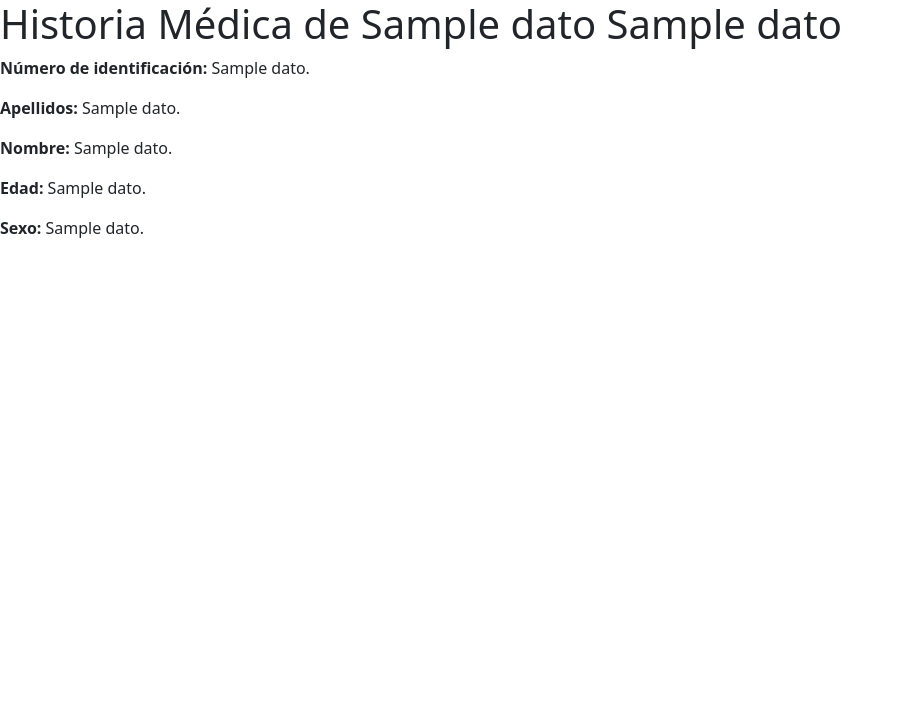
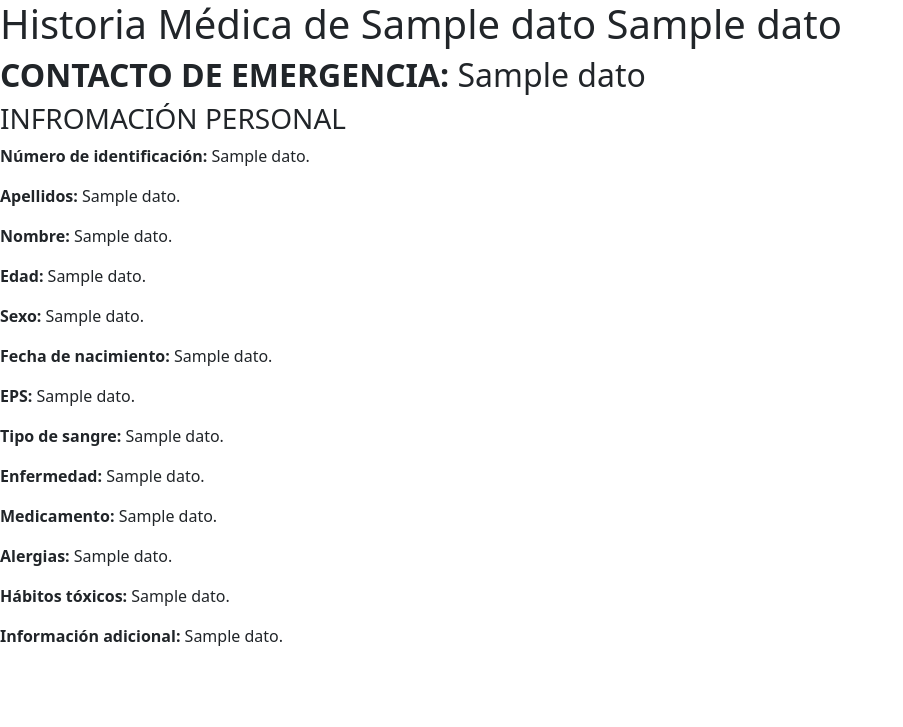
Before and after one commit to NatAlv4/TA_04, a Flask app: template templates/pdf_historia.html in a window 1280 px wide. Shown: the top 727 px of the page, without its empty margins (0-903 px from the left). Run offline with Flask 2, Linux system fonts and the light colour scheme; the template is opened without the code that fills it: most values are stand-ins (such as "Sample title", 1, 10 or a date in 2020).

Commit message:
PDF de historia médica.

```diff
--- a/templates/historia_medica.html
+++ b/templates/historia_medica.html
@@ -137,7 +137,7 @@
       <p>¿Actualmente usted tiene alguna enfermedad?</p>
       <textarea
         class="input-textarea"
-        name="medicamento"
+        name="enfermedad"
         placeholder="Si su respuesta es afirmativa, enliste aquí el tipo de enfermedad que tiene."
         required
       ></textarea>
@@ -185,7 +185,7 @@
         id="comments"
         class="input-textarea"
         name="adicional"
-        placeholder="Escriba algun dato especial, que pueda ser utl en caso de emergencia"
+        placeholder="Escriba algun dato especial, que pueda ser util en caso de emergencia"
       ></textarea>
     </div>
 
--- a/templates/pdf_historia.html
+++ b/templates/pdf_historia.html
@@ -14,14 +14,25 @@
   <div class="Title">
     <h1> Historia Médica de {{ datos[1] }} {{ datos[2] }}</h1>
   </div>
-    <div class="Información personal">
+    <div class="personal">
+      <h2> <strong>CONTACTO DE EMERGENCIA:</strong> {{ datos [9] }} </h2>
+      <h3> INFROMACIÓN PERSONAL </h3>
       <p> <strong> Número de identificación: </strong>  {{ datos[3] }}. </p>
       <p> <strong> Apellidos:</strong>  {{ datos[2] }}. </p>
       <p> <strong> Nombre:</strong>  {{ datos[1] }}. </p>
       <p> <strong> Edad:</strong>  {{ datos[4] }}. </p>
-      <p> <strong>Sexo:</strong>  {{ datos[7] }}. </p>
+      <p> <strong>Sexo:</strong>  {{ datos[8] }}. </p>
+      <p> <strong>Fecha de nacimiento:</strong>  {{ datos[5] }}. </p>
+    </div>
 
-
+    <div class = "medica">
+      <p> <strong>EPS:</strong>  {{ datos[6] }}. </p>
+      <p> <strong>Tipo de sangre:</strong>  {{ datos[7] }}. </p>
+      <p> <strong>Enfermedad:</strong>  {{ datos[10] }}. </p>
+      <p> <strong>Medicamento:</strong>  {{ datos[11] }}. </p>
+      <p> <strong>Alergias:</strong>  {{ datos[12] }}. </p>
+      <p> <strong>Hábitos tóxicos:</strong>  {{ datos[13] }}. </p>
+      <p> <strong>Información adicional:</strong>  {{ datos[14] }}. </p>
 
 
 
```
